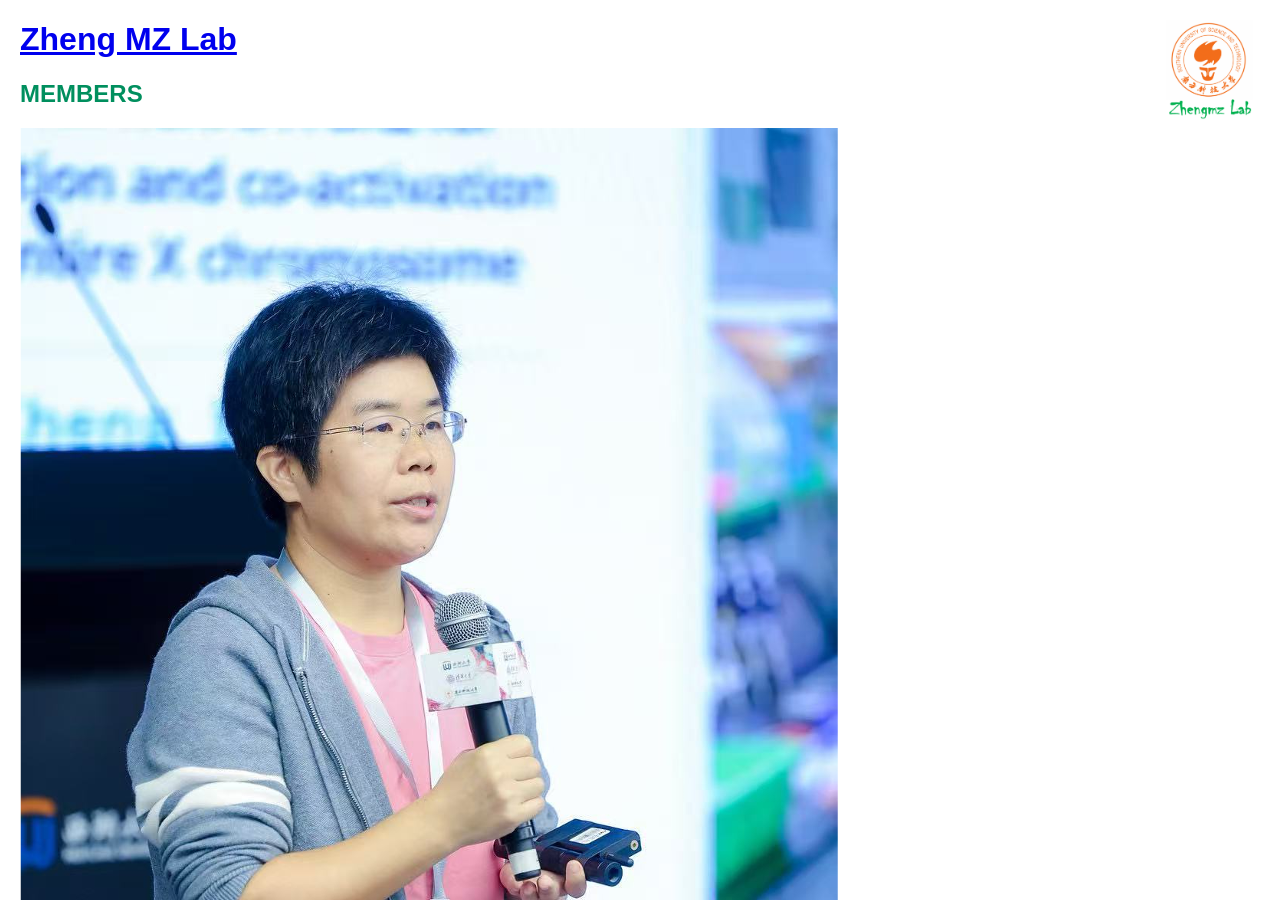
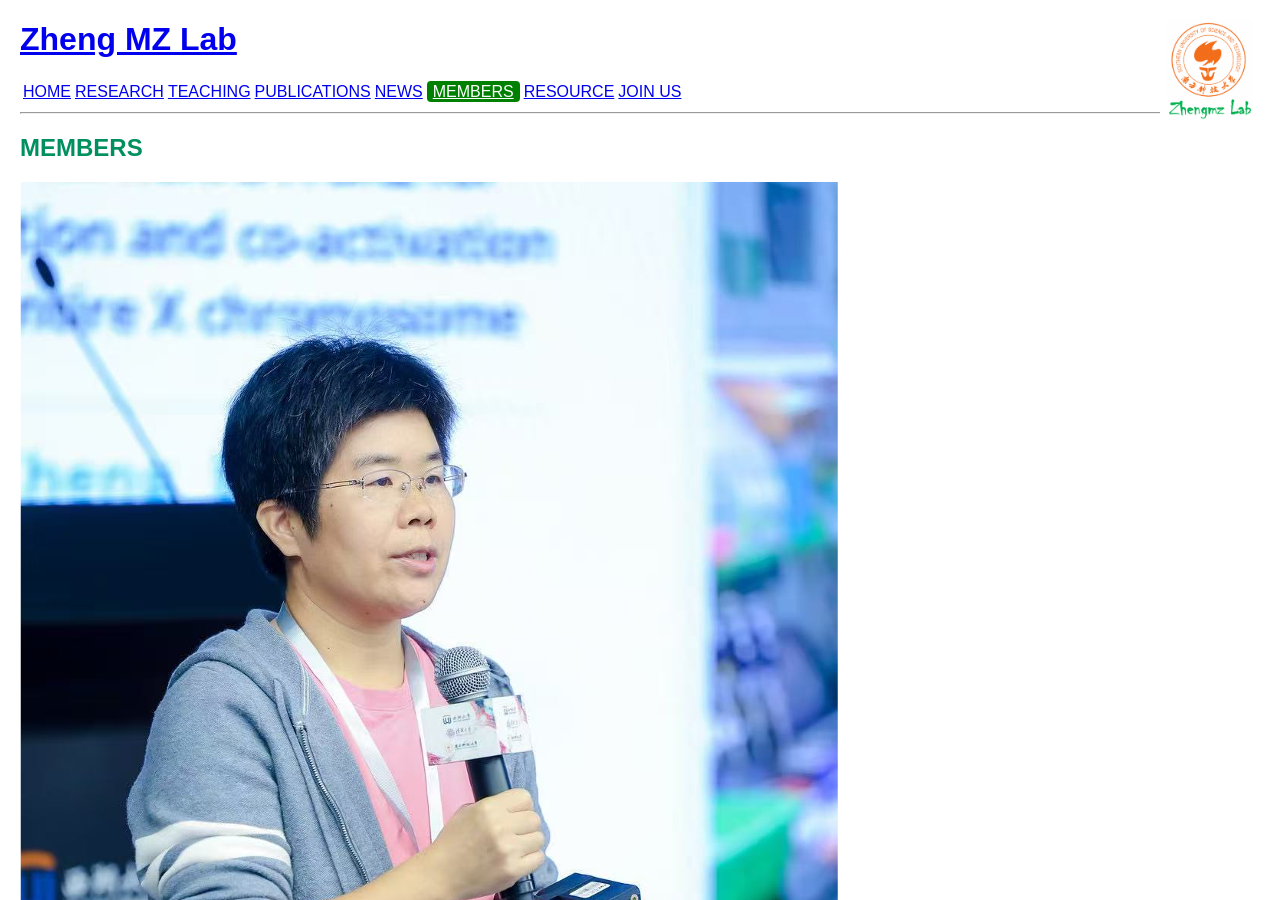
Before and after one commit to ZhengmzLab/zhengmzlab.github.io, a Jekyll site: the page built from members.md, in a window 1280 px wide and 900 px high. Built offline with Jekyll 4.4.1, drawn with Linux system fonts in a browser that asks for light colours.

Commit message:
Update members.md

```diff
--- a/members.md
+++ b/members.md
@@ -3,6 +3,22 @@ layout: default
 title: MEMBERS
 ---
 
+
+<table>
+  <tr>
+    <td><a href="https://www.zhengmzlab.com/index.html">HOME</a></td>
+    <td><a href="https://www.zhengmzlab.com/research.html">RESEARCH</a></td>
+    <td><a href="https://www.zhengmzlab.com/teaching.html" >TEACHING</a></td>
+    <td><a href="https://www.zhengmzlab.com/publications.html">PUBLICATIONS</a></td>
+
+    <td><a href="https://www.zhengmzlab.com/news.html">NEWS</a></td>
+    <td><a href="https://www.zhengmzlab.com/members.html" style="background-color: green; color: white; padding: 2px 6px; border-radius: 4px;">MEMBERS</a></td>
+    <td><a href="https://www.zhengmzlab.com/resource.html">RESOURCE</a></td>
+    <td><a href="https://www.zhengmzlab.com/join_us.html">JOIN US</a></td>
+  </tr>
+</table>
+
+---
 
 ## <span style="color:#008f5e; font-weight:bold;">MEMBERS</span>
 
```
